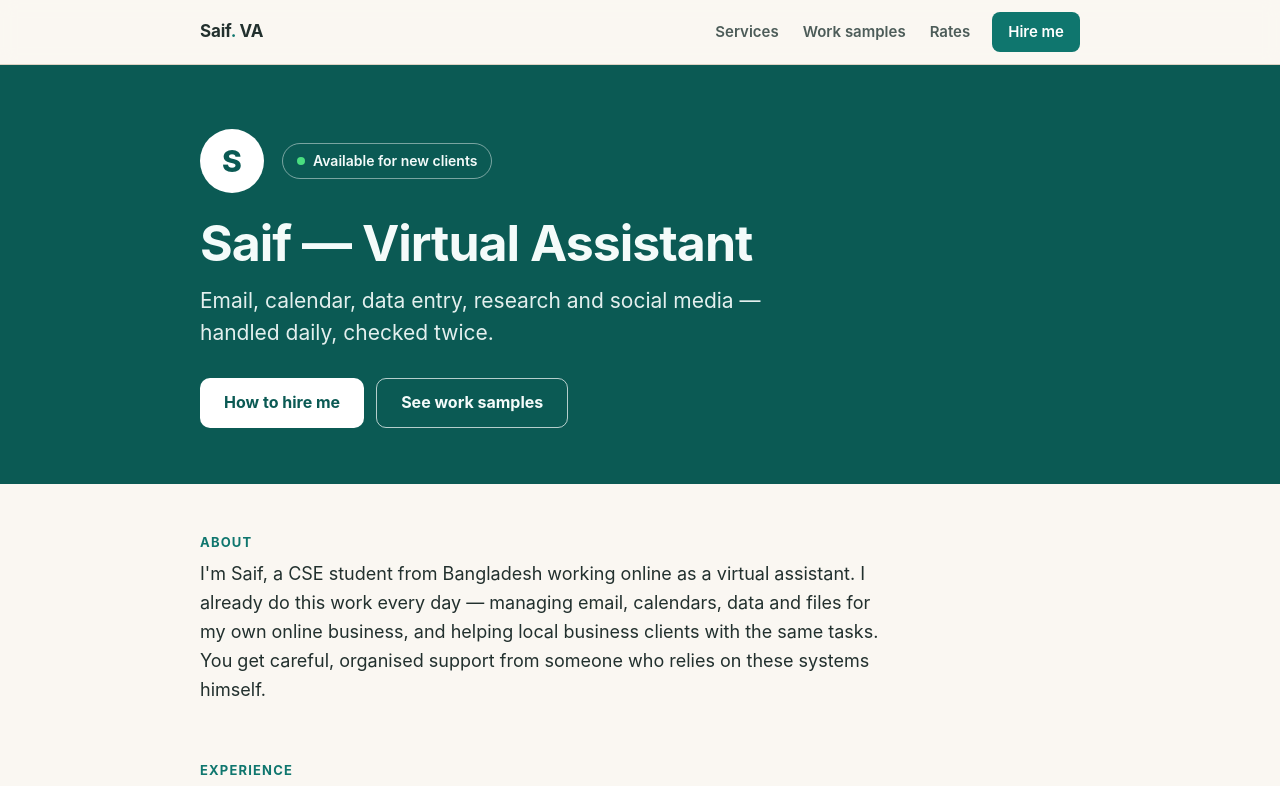
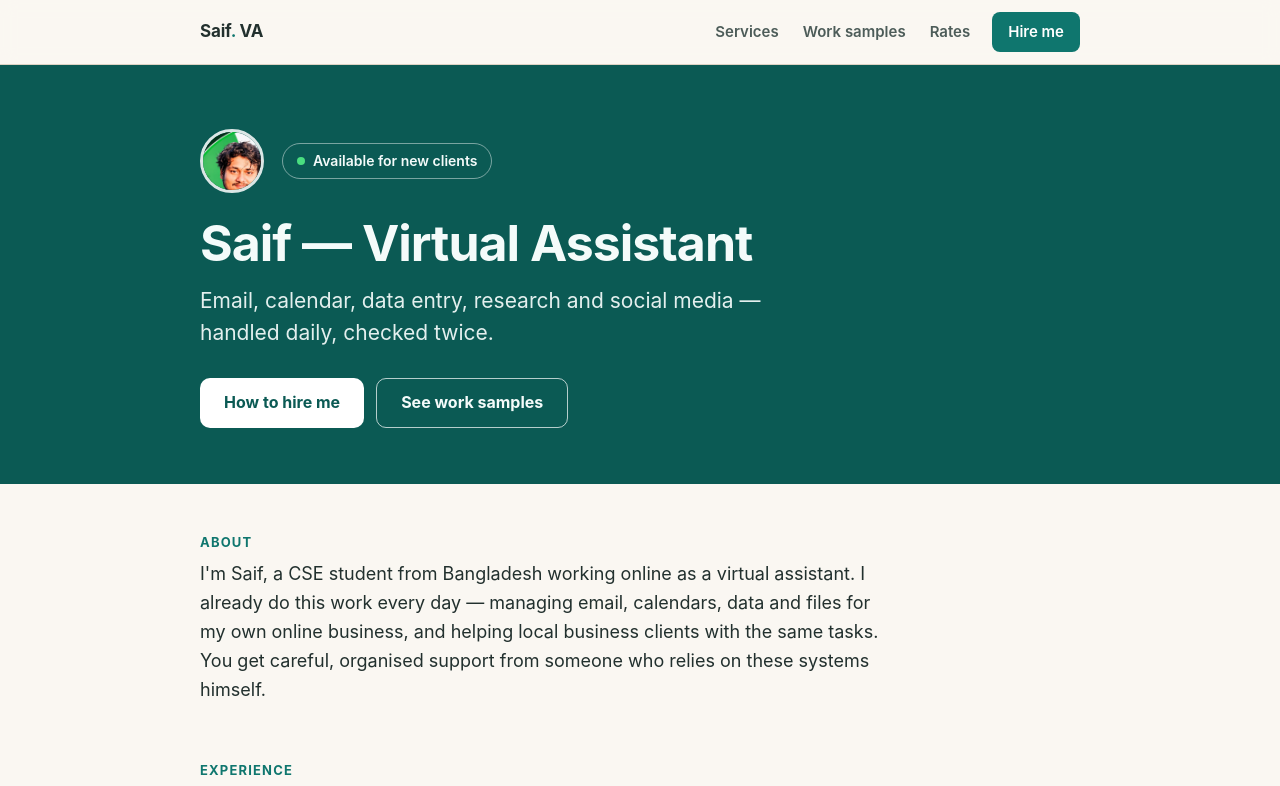
Before and after one commit to Siam007-ayuno/siam007-ayuno.github.io, a plain HTML site: page va-portfolio/index.html in a window 1280 px wide. Shown: the top 786 px of the page. Drawn offline with Linux system fonts and the light colour scheme.

```diff
--- a/va-portfolio/index.html
+++ b/va-portfolio/index.html
@@ -106,14 +106,10 @@
       .monogram {
         width: 64px; height: 64px;
         border-radius: 50%;
-        background: #ffffff;
-        color: #0b5a54;
-        font-size: 30px;
-        font-weight: 800;
-        display: flex; align-items: center; justify-content: center;
+        object-fit: cover;
         flex: 0 0 auto;
+        border: 3px solid rgba(255,255,255,0.85);
       }
-      @media (prefers-color-scheme: dark) { .monogram { background: #e6f4f1; color: #0d2b28; } }
       .availability {
         display: inline-flex; align-items: center; gap: 8px;
         font-size: 14px;
@@ -426,7 +422,7 @@
     <header id="top">
       <div class="wrap">
         <div class="header-top">
-          <div class="monogram" aria-hidden="true">S</div>
+          <img class="monogram" src="photo.jpg" alt="Photo of Saif" />
           <span class="availability"><span class="dot" aria-hidden="true"></span> Available for new clients</span>
         </div>
         <h1>Saif — Virtual Assistant</h1>
```
Also changed, not shown: va-portfolio/photo.jpg (added).
